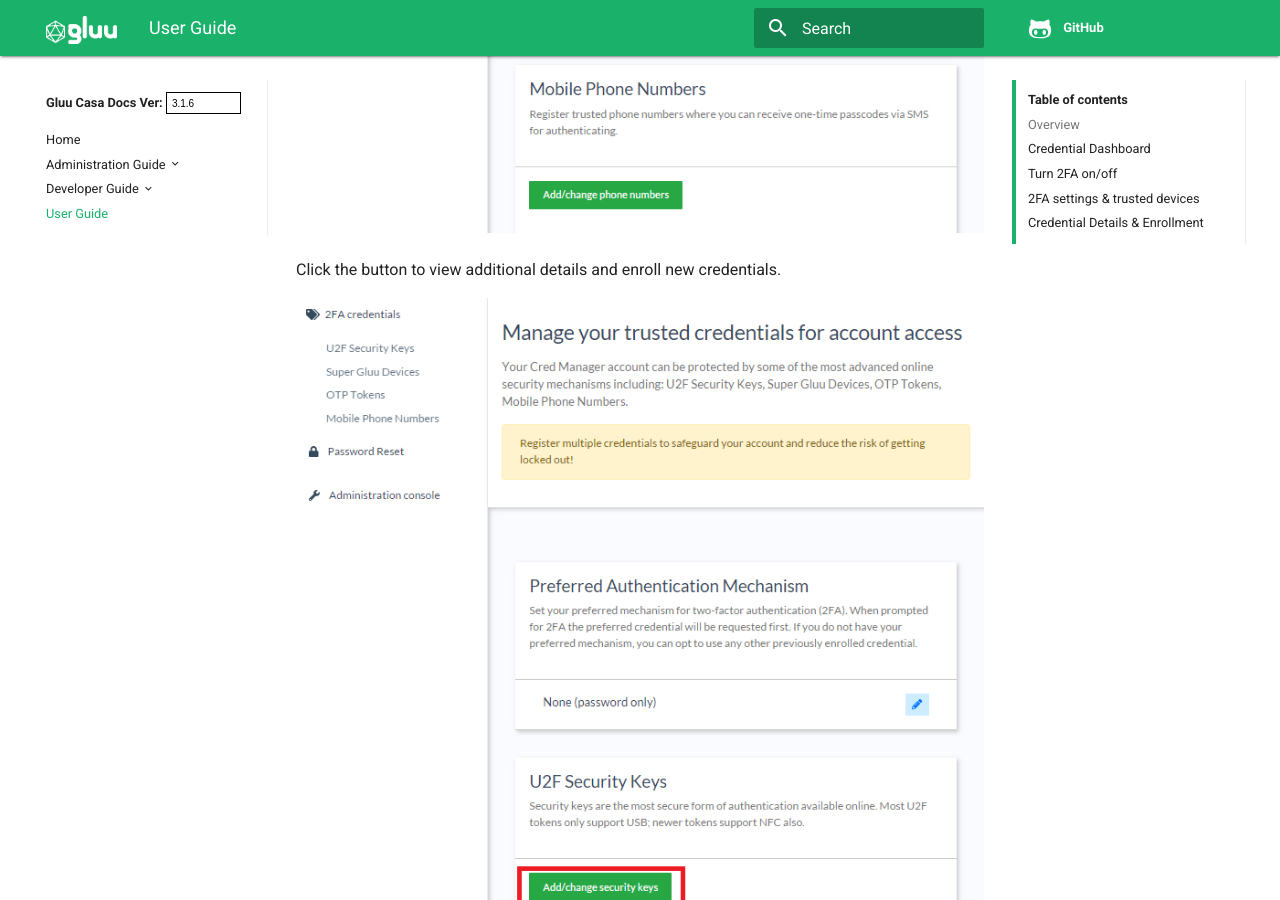
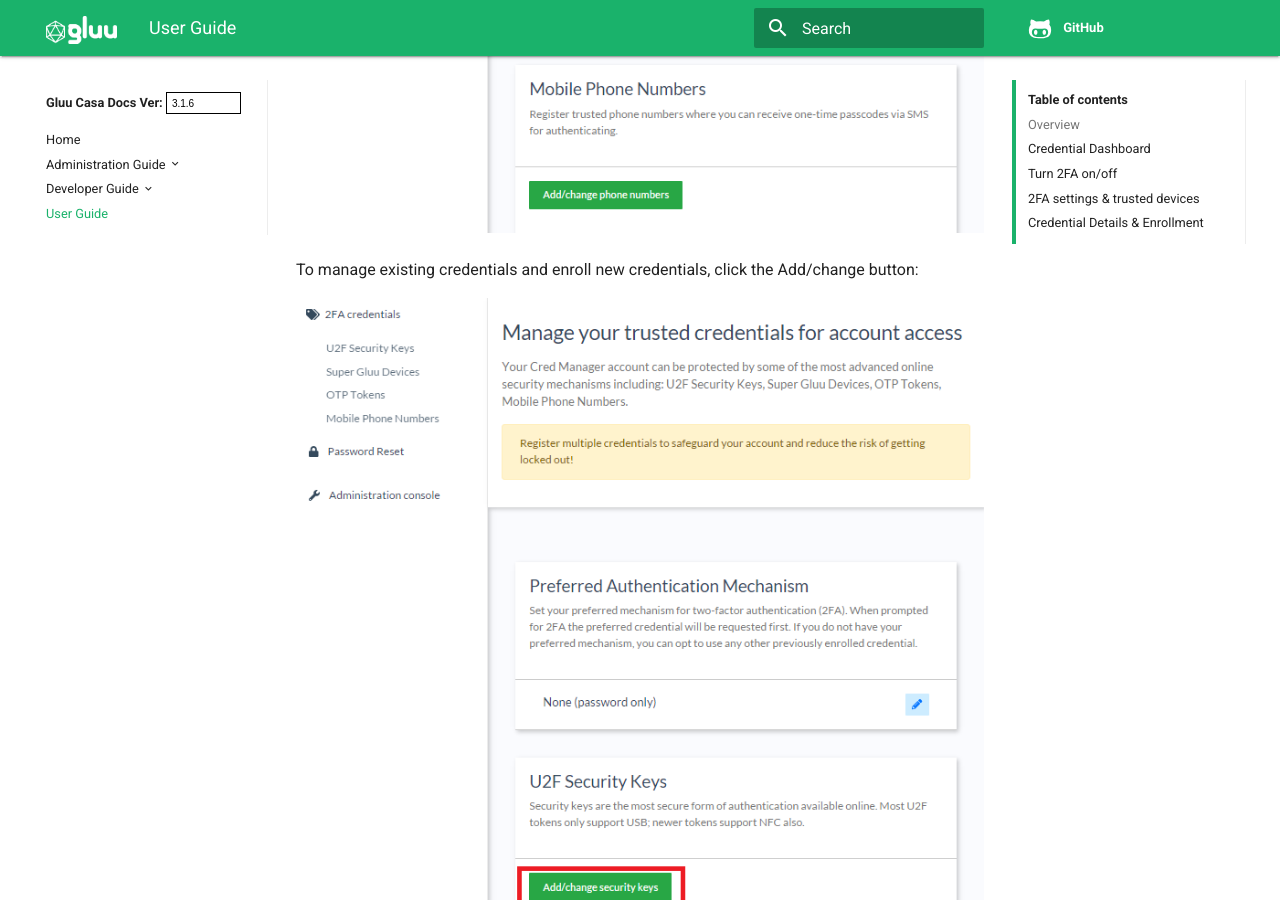
Before and after one commit to shmorri/docs-casa-prod, an MkDocs documentation site: the page built from docs/source/user-guide.md, in a window 1280 px wide and 900 px high, scrolled down 1739 px. Built offline with MkDocs 1.6.1, drawn with Linux system fonts in a browser that asks for light colours; old or Windows-style settings are respelled for this version of MkDocs.

Commit message:
Update user-guide.md

```diff
--- a/docs/source/user-guide.md
+++ b/docs/source/user-guide.md
@@ -19,7 +19,9 @@ The credential dashboard displays widgets for each type of supported 2FA credent
 
 ![cred-dashboard](./img/dashboard-no-creds-enrolled.png)
 
-Click the button to view additional details and enroll new credentials.
+
+To manage existing credentials and enroll new credentials, click the Add/change button:
+
 
 ![cred-focused](./img/manage-highlighted.png)
 
```
